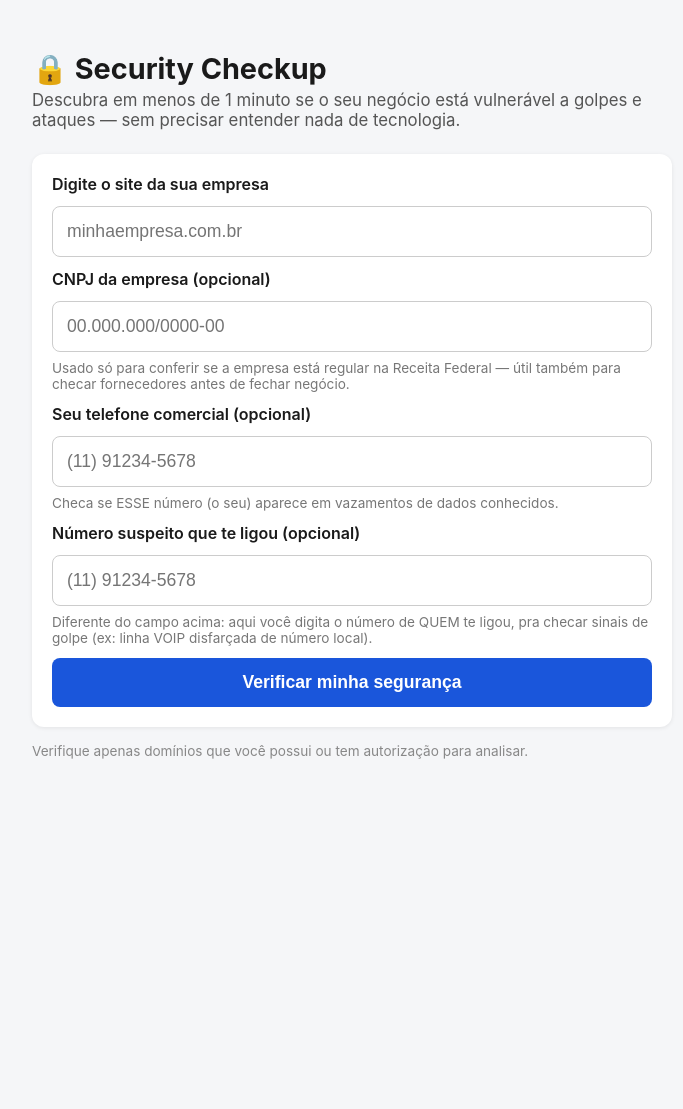
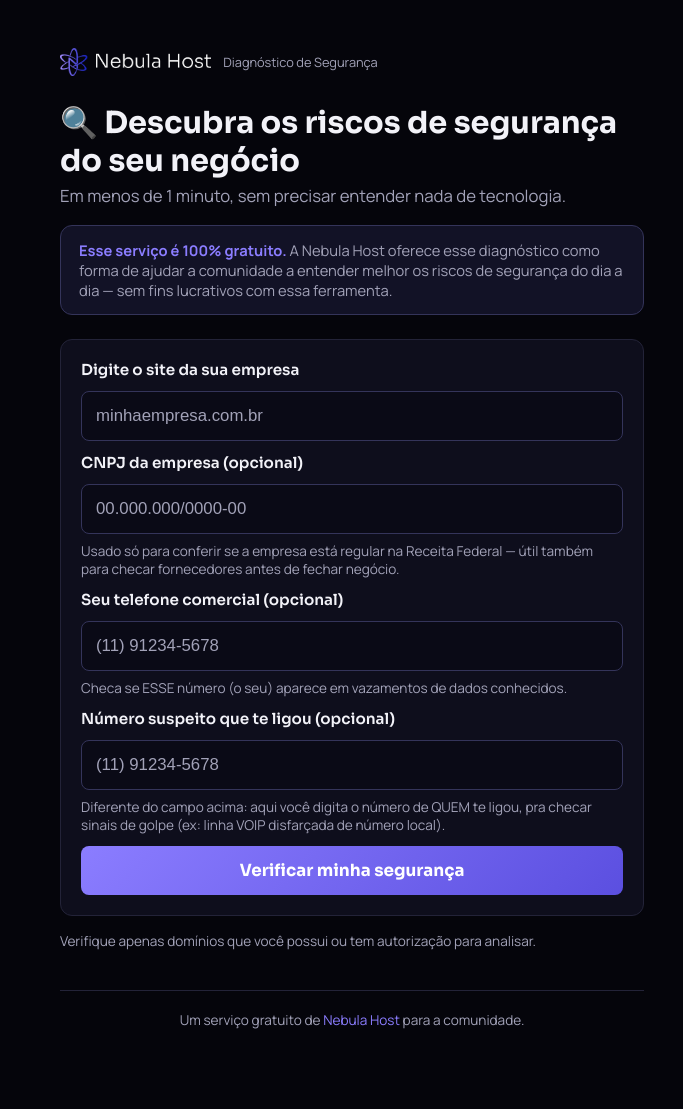
Before and after one commit to DLL-P/checkup-seguranca, a Python web app: template app/templates/index.html in a window 1280 px wide. Shown: the whole page, without its empty margins (288-971 px from the left). Before the commit the page ends 759 px from the top, so only its background shows below. Run offline with Jinja, Linux system fonts and the light colour scheme; the template is opened without the code that fills it, so the values that code supplies are empty.

Commit message:
Rebranding visual: identidade Nebula Host + nome em português
Aplica a paleta de cores, logo e fontes (Sora/Manrope) do site da
Nebula Host. Renomeia "Security Checkup" para "Diagnóstico de
Segurança" e adiciona aviso de serviço gratuito/sem fins lucrativos
oferecido à comunidade, com rodapé linkando para nebulahost.com.br.

Co-Authored-By: Claude Sonnet 5 <noreply@anthropic.com>

```diff
--- a/app/main.py
+++ b/app/main.py
@@ -16,7 +16,7 @@ from . import abuse_guard, captcha
 from .checks.base import STATUS_ICON
 from .report import run_all_checks
 
-app = FastAPI(title="Security Checkup")
+app = FastAPI(title="Diagnóstico de Segurança - Nebula Host")
 app.mount("/static", StaticFiles(directory="app/static"), name="static")
 templates = Jinja2Templates(directory="app/templates")
 templates.env.globals["STATUS_ICON"] = STATUS_ICON
--- a/app/static/style.css
+++ b/app/static/style.css
@@ -1,61 +1,122 @@
+@import url('https://fonts.googleapis.com/css2?family=Sora:wght@600;700;800&family=Manrope:wght@400;500;600;700&display=swap');
+
+:root {
+  --bg: #05050b;
+  --bg-2: #0a0a16;
+  --surface: #0e0e1c;
+  --surface-2: #121226;
+  --border: #232338;
+  --border-strong: #34345a;
+  --text: #f2f2f8;
+  --text-dim: #a2a2b8;
+  --accent: #8b7dff;
+  --accent-2: #5b4fe0;
+  --gutter: clamp(20px, 4vw, 48px);
+
+  --status-ok: #34d399;
+  --status-warning: #fbbf24;
+  --status-critical: #f87171;
+  --status-unknown: #6b7280;
+
+  --font-display: 'Sora', system-ui, sans-serif;
+  --font-body: 'Manrope', system-ui, sans-serif;
+}
+
 * { box-sizing: border-box; }
 
 body {
   margin: 0;
-  font-family: -apple-system, BlinkMacSystemFont, "Segoe UI", Roboto, sans-serif;
-  background: #f5f6f8;
-  color: #1a1a1a;
+  font-family: var(--font-body);
+  background: var(--bg);
+  color: var(--text);
 }
 
 .wrap {
   max-width: 680px;
   margin: 0 auto;
-  padding: 32px 20px 80px;
+  padding: var(--gutter) var(--gutter) 80px;
 }
 
-h1 { font-size: 1.8rem; margin-bottom: 4px; }
-.subtitle { color: #555; font-size: 1.05rem; margin-top: 0; }
+header.brand {
+  display: flex;
+  align-items: center;
+  gap: 12px;
+  margin-bottom: 28px;
+}
+header.brand img { height: 28px; width: auto; }
+header.brand .by {
+  font-size: 0.8rem;
+  color: var(--text-dim);
+}
+
+h1 {
+  font-family: var(--font-display);
+  font-size: 1.9rem;
+  margin-bottom: 4px;
+  color: var(--text);
+}
+.subtitle { color: var(--text-dim); font-size: 1.05rem; margin-top: 0; }
+
+.free-notice {
+  background: var(--surface-2);
+  border: 1px solid var(--border-strong);
+  border-radius: 12px;
+  padding: 14px 18px;
+  margin-top: 18px;
+  font-size: 0.92rem;
+  color: var(--text-dim);
+}
+.free-notice strong { color: var(--accent); }
 
 .form {
   display: flex;
   flex-direction: column;
   gap: 12px;
   margin-top: 24px;
-  background: white;
+  background: var(--surface);
+  border: 1px solid var(--border);
   padding: 20px;
   border-radius: 12px;
-  box-shadow: 0 1px 4px rgba(0, 0, 0, 0.08);
 }
-.form label { font-weight: 600; }
+.form label { font-weight: 600; font-family: var(--font-display); font-size: 0.95rem; }
 .form input {
   padding: 14px;
-  font-size: 1.1rem;
-  border: 1px solid #ccc;
+  font-size: 1.05rem;
+  border: 1px solid var(--border-strong);
   border-radius: 8px;
+  background: var(--bg-2);
+  color: var(--text);
+}
+.form input::placeholder { color: var(--text-dim); }
+.form input:focus {
+  outline: none;
+  border-color: var(--accent);
 }
 .form button {
   padding: 14px;
-  font-size: 1.1rem;
-  font-weight: 600;
+  font-size: 1.05rem;
+  font-weight: 700;
+  font-family: var(--font-display);
   border: none;
   border-radius: 8px;
-  background: #1a56db;
+  background: linear-gradient(135deg, var(--accent), var(--accent-2));
   color: white;
   cursor: pointer;
 }
-.form button:hover { background: #1543a8; }
-.field-hint { margin: -4px 0 0; font-size: 0.85rem; color: #777; }
+.form button:hover { filter: brightness(1.1); }
 
 .error {
-  background: #fee2e2;
-  color: #991b1b;
+  background: rgba(248, 113, 113, 0.12);
+  border: 1px solid var(--status-critical);
+  color: #fecaca;
   padding: 12px 16px;
   border-radius: 8px;
   margin-top: 16px;
 }
 
-.disclaimer { font-size: 0.85rem; color: #888; margin-top: 16px; }
-.back { display: inline-block; margin-bottom: 16px; color: #1a56db; text-decoration: none; }
+.disclaimer { font-size: 0.85rem; color: var(--text-dim); margin-top: 16px; }
+.field-hint { margin: -4px 0 0; font-size: 0.85rem; color: var(--text-dim); }
+.back { display: inline-block; margin-bottom: 16px; color: var(--accent); text-decoration: none; }
 
 .score {
   text-align: center;
@@ -64,32 +125,46 @@ h1 { font-size: 1.8rem; margin-bottom: 4px; }
   margin: 20px 0;
   color: white;
 }
-.score-number { display: block; font-size: 2.5rem; font-weight: 700; }
+.score-number { display: block; font-family: var(--font-display); font-size: 2.5rem; font-weight: 800; }
 .score-label { font-size: 0.95rem; opacity: 0.9; }
-.score-good { background: #16a34a; }
-.score-mid { background: #d97706; }
-.score-bad { background: #dc2626; }
+.score-good { background: linear-gradient(135deg, #16a34a, #15803d); }
+.score-mid { background: linear-gradient(135deg, #d97706, #b45309); }
+.score-bad { background: linear-gradient(135deg, #dc2626, #b91c1c); }
 
 .results { display: flex; flex-direction: column; gap: 14px; }
 .card {
-  background: white;
+  background: var(--surface);
+  border: 1px solid var(--border);
   border-radius: 12px;
   padding: 16px 18px;
-  box-shadow: 0 1px 4px rgba(0, 0, 0, 0.06);
-  border-left: 6px solid #ccc;
+  border-left: 6px solid var(--border-strong);
 }
-.card.status-ok { border-left-color: #16a34a; }
-.card.status-warning { border-left-color: #d97706; }
-.card.status-critical { border-left-color: #dc2626; }
-.card.status-unknown { border-left-color: #9ca3af; }
+.card.status-ok { border-left-color: var(--status-ok); }
+.card.status-warning { border-left-color: var(--status-warning); }
+.card.status-critical { border-left-color: var(--status-critical); }
+.card.status-unknown { border-left-color: var(--status-unknown); }
 .card-header { display: flex; align-items: center; gap: 10px; }
-.card-header h2 { font-size: 1.05rem; margin: 0; }
-.message { margin: 8px 0 0; }
+.card-header h2 { font-family: var(--font-display); font-size: 1.05rem; margin: 0; color: var(--text); }
+.message { margin: 8px 0 0; color: var(--text-dim); }
 .recommendation {
   margin: 8px 0 0;
-  background: #f0f4ff;
+  background: var(--surface-2);
+  border: 1px solid var(--border);
   padding: 10px 12px;
   border-radius: 8px;
   font-size: 0.95rem;
 }
-details { margin-top: 8px; font-size: 0.9rem; color: #555; }
+.recommendation strong { color: var(--accent); }
+details { margin-top: 8px; font-size: 0.9rem; color: var(--text-dim); }
+details summary { cursor: pointer; }
+
+footer.site-footer {
+  margin-top: 40px;
+  padding-top: 20px;
+  border-top: 1px solid var(--border);
+  font-size: 0.85rem;
+  color: var(--text-dim);
+  text-align: center;
+}
+footer.site-footer a { color: var(--accent); text-decoration: none; }
+footer.site-footer a:hover { text-decoration: underline; }
--- a/app/templates/index.html
+++ b/app/templates/index.html
@@ -3,7 +3,7 @@
 <head>
   <meta charset="utf-8">
   <meta name="viewport" content="width=device-width, initial-scale=1">
-  <title>Security Checkup — verifique a segurança do seu negócio</title>
+  <title>Diagnóstico de Segurança — um serviço gratuito da Nebula Host</title>
   <link rel="stylesheet" href="/static/style.css">
   {% if turnstile_site_key %}
   <script src="https://challenges.cloudflare.com/turnstile/v0/api.js" async defer></script>
@@ -11,8 +11,17 @@
 </head>
 <body>
   <main class="wrap">
-    <h1>🔒 Security Checkup</h1>
-    <p class="subtitle">Descubra em menos de 1 minuto se o seu negócio está vulnerável a golpes e ataques — sem precisar entender nada de tecnologia.</p>
+    <header class="brand">
+      <img src="/static/img/nebula-logo.png" alt="Nebula Host">
+      <span class="by">Diagnóstico de Segurança</span>
+    </header>
+
+    <h1>🔍 Descubra os riscos de segurança do seu negócio</h1>
+    <p class="subtitle">Em menos de 1 minuto, sem precisar entender nada de tecnologia.</p>
+
+    <div class="free-notice">
+      <strong>Esse serviço é 100% gratuito.</strong> A Nebula Host oferece esse diagnóstico como forma de ajudar a comunidade a entender melhor os riscos de segurança do dia a dia — sem fins lucrativos com essa ferramenta.
+    </div>
 
     {% if error %}
     <p class="error">{{ error }}</p>
@@ -42,6 +51,10 @@
     </form>
 
     <p class="disclaimer">Verifique apenas domínios que você possui ou tem autorização para analisar.</p>
+
+    <footer class="site-footer">
+      Um serviço gratuito de <a href="https://nebulahost.com.br">Nebula Host</a> para a comunidade.
+    </footer>
   </main>
 </body>
 </html>
```
Also changed, not shown: app/templates/report.html (+10 -1 lines), app/static/img/nebula-logo.png (added).
